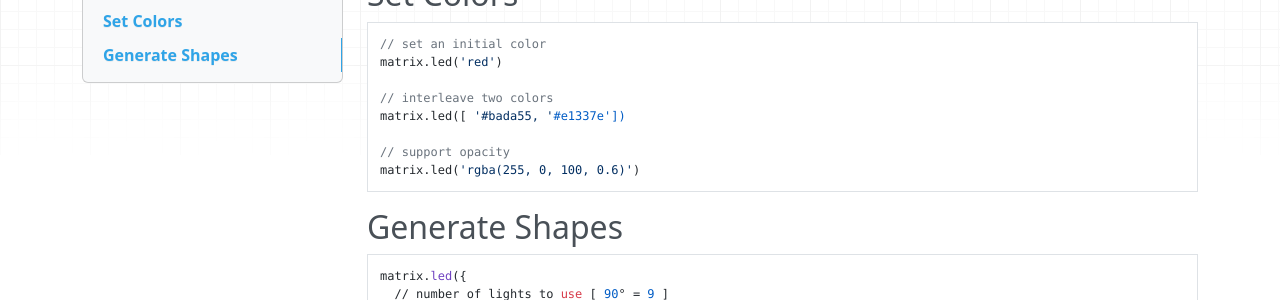
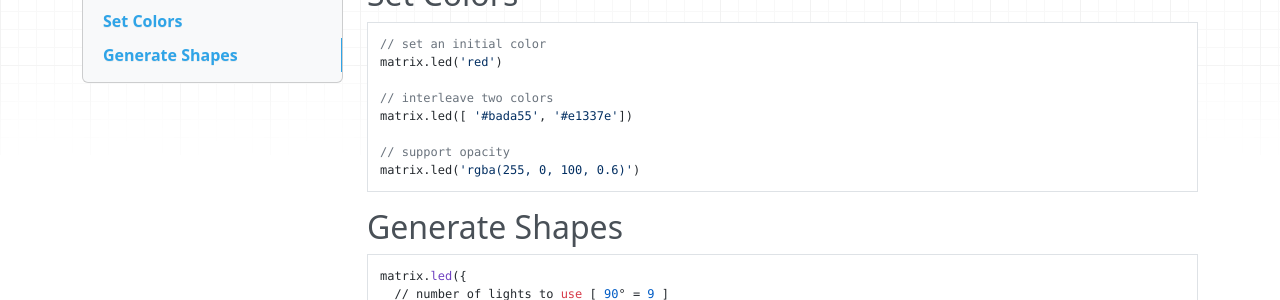
Before and after one commit to matrix-io/matrix-documentation, an MkDocs documentation site: the page built from docs/API/everloop.md, in a window 1280 px wide and 900 px high, scrolled down 458 px. Shown: the part 151-451 px from the top of the window. Built offline with MkDocs 1.6.1, drawn with Linux system fonts in a browser that asks for light colours; nearby versions of some CDN libraries; old or Windows-style settings are respelled for this version of MkDocs.

```diff
--- a/docs/API/everloop.md
+++ b/docs/API/everloop.md
@@ -25,7 +25,7 @@ matrix.led('green').render()
 matrix.led('red')
 
 // interleave two colors
-matrix.led([ '#bada55, '#e1337e'])
+matrix.led([ '#bada55', '#e1337e'])
 
 // support opacity
 matrix.led('rgba(255, 0, 100, 0.6)')
```
